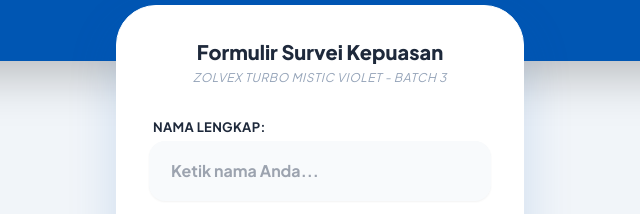
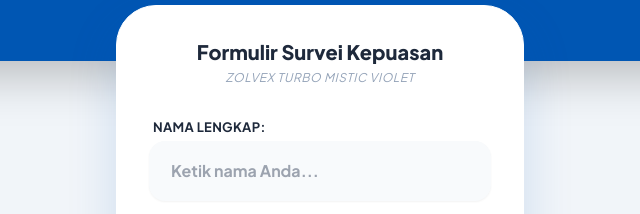
Before and after one commit to cleanshinexofficialstore/survei-zolvex-turbo, a plain HTML site: page index.html in a window 1280 px wide. Shown: the part 172-386 px from the top of the page, 320-960 px from the left. Drawn offline with nearby package versions, Linux system fonts and the light colour scheme.

Commit message:
Add files via upload

```diff
--- a/index.html
+++ b/index.html
@@ -37,7 +37,7 @@
 
             <div class="text-center space-y-1">
                 <h2 class="text-xl font-extrabold text-slate-800">Formulir Survei Kepuasan</h2>
-                <p class="text-slate-400 text-xs font-medium uppercase tracking-wider italic">ZOLVEX Turbo MISTIC VIOLET - Batch 3</p>
+                <p class="text-slate-400 text-xs font-medium uppercase tracking-wider italic">ZOLVEX Turbo MISTIC VIOLET</p>
             </div>
 
             <form id="waSurveyForm" class="space-y-6">
```
